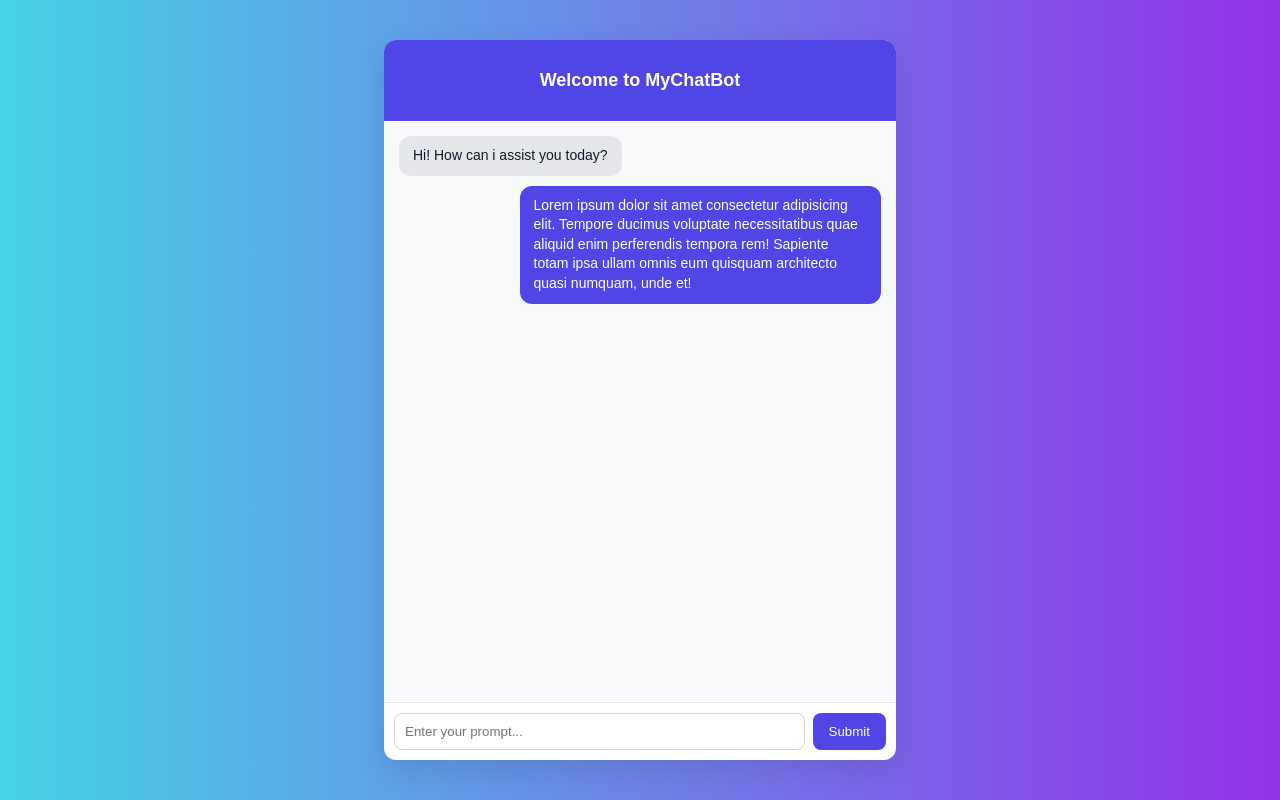
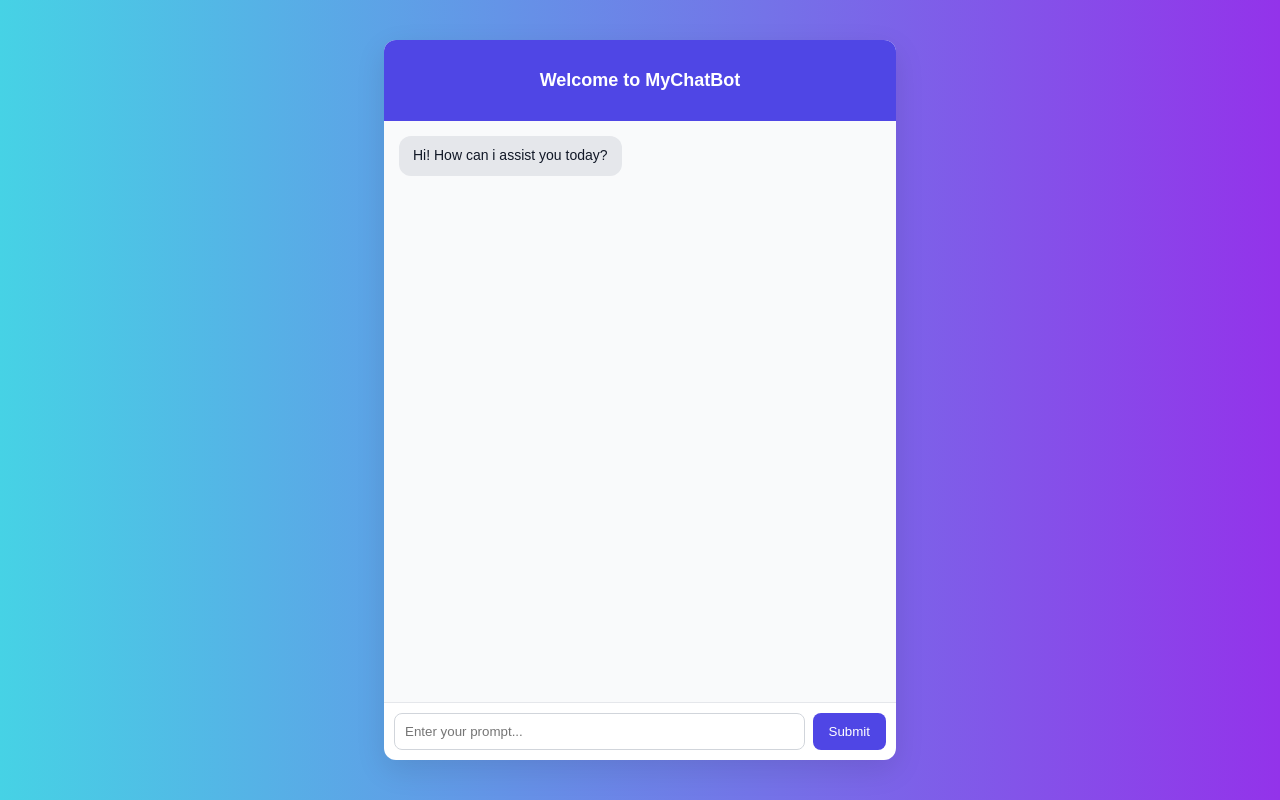
Before and after one commit to OmerTurk1/MyChatBot, a plain HTML site: page index.html in a window 1280 px wide. Drawn offline with Linux system fonts and the light colour scheme.

Commit message:
Second Commit

```diff
--- a/index.html
+++ b/index.html
@@ -16,9 +16,6 @@
         <div class="message ai">
             Hi! How can i assist you today?
         </div>
-        <div class="message user">
-            Lorem ipsum dolor sit amet consectetur adipisicing elit. Tempore ducimus voluptate necessitatibus quae aliquid enim perferendis tempora rem! Sapiente totam ipsa ullam omnis eum quisquam architecto quasi numquam, unde et!
-        </div>
     </div>
 
     <div id="chat-input">
```
Also changed, not shown: git-codes.txt (added).
